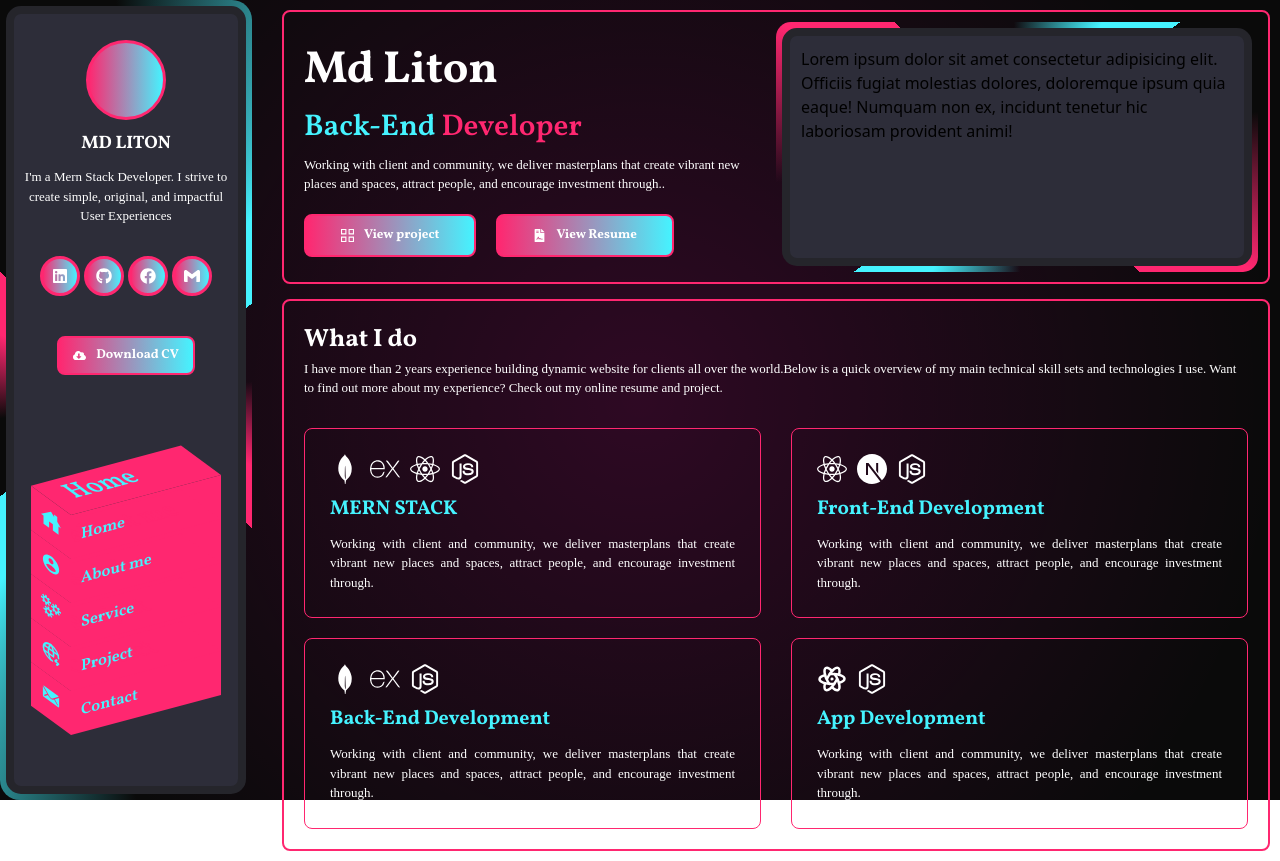
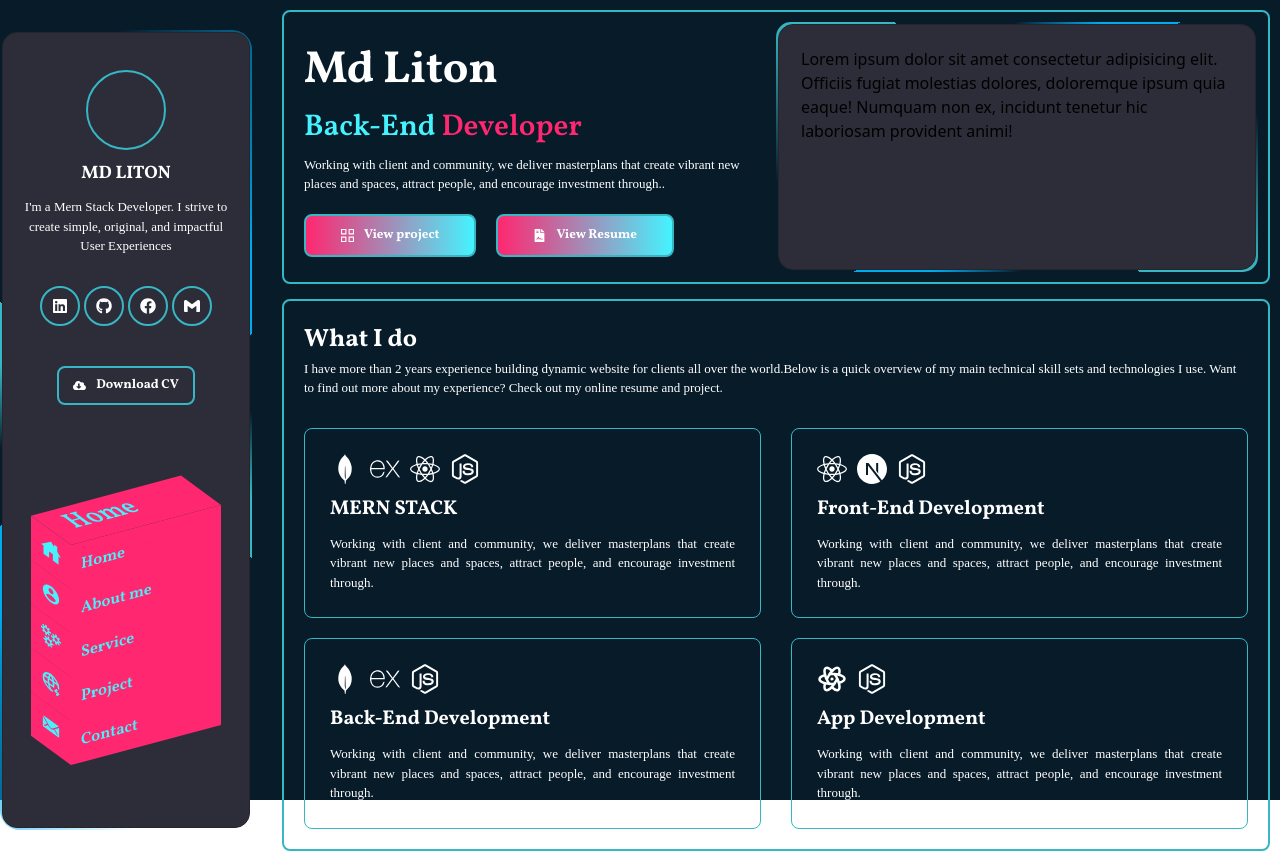
Before and after one commit to md-liton/mdliton, a React (Vite) app: page / in a window 1280 px wide. Built offline with nearby package versions, Linux system fonts and the light colour scheme; a web font is replaced by a local one.

Commit message:
color-change

```diff
--- a/src/App.jsx
+++ b/src/App.jsx
@@ -56,7 +56,7 @@ function App() {
 
   return (
     <>
-      <div className="relative h-screen w-full bg-[radial-gradient(circle_farthest-side,rgba(255,0,182,.15),rgba(255,255,255,0))] z-[1]">
+      <div className="relative h-screen w-full bg-[#081b29]">
         <div className="h-full w-full">
         <RouterProvider router={router} />
         </div>
--- a/src/Components/Contact/Contact.jsx
+++ b/src/Components/Contact/Contact.jsx
@@ -15,7 +15,7 @@ const Contact = () => {
                       <p className='text-white  font-semibold text-[25px] mt-[25px] '>+8801953975506</p>
                       </div>
                   </div>
-                  <div className='w-1/2 border border-2 rounded-lg border-[#ff2770]  cursor-pointer    p-[40px]'>
+                  <div className='w-1/2 border border-2 rounded-lg border-[#ff2770] p-[40px]'>
                   <div className='flex items-center gap-[50px]'>
                   <div>
                     <p className='text-[15px] font-semibold mb-[5px]  text-[#45f3ff]'>Name</p>
--- a/src/Components/Home/Home.jsx
+++ b/src/Components/Home/Home.jsx
@@ -6,7 +6,7 @@ import Welcome from '../Welcome/Welcome'
 const Home = () => {
   const location =useLocation()
   return (
-    <div className='flex max-w-container mx-auto gap-[20px]'>
+    <div className='flex max-w-container mx-auto gap-[20px] items-center'>
         <div className='w-[20%] rounded-xl '>
            <Sidebar/>
         </div>
--- a/src/Components/Sidebar/Sidebar.css
+++ b/src/Components/Sidebar/Sidebar.css
@@ -10,7 +10,7 @@
 .box{
     position: relative;
     border-radius: 15px;
-    background: repeating-conic-gradient(from var(--a),#ff2770 0%,#ff2770 5%,transparent 5% ,transparent 40% ,#ff2770 50%);
+    background: repeating-conic-gradient(from var(--a),#37B7C3 0%,#37B7C3 5%,transparent 5% ,transparent 40% ,#37B7C3 50%);
     animation: animate 3s linear infinite;
     z-index: 1;
 }
@@ -37,7 +37,7 @@
     position: absolute;
     height: 100%;
     width: 100%;
-    background: repeating-conic-gradient(from var(--a),#45f3ff 0%,#45f3ff 5%,transparent 5% ,transparent 40% ,#45f3ff 50%);
+    background: repeating-conic-gradient(from var(--a),#00abf0 0%,#00abf0 5%,transparent 5% ,transparent 40% ,#00abf0 50%);
     animation: animate 5s linear infinite;
     border-radius: 20px;
     z-index: -1;
@@ -45,9 +45,9 @@
 .box::after{
     content: '';
     position: absolute;
-    inset: 6px;
+    inset: 2px;
     background: #2d2d39;
     border-radius: 15px;
-    border:  8px solid #25252b;
+    border:  1px solid #25252b;
     z-index: -1;
 }
--- a/src/Components/Sidebar/Sidebar.jsx
+++ b/src/Components/Sidebar/Sidebar.jsx
@@ -18,7 +18,7 @@ const Sidebar = () => {
           <div className='px-[20px] py-[40px]'>
             <div className=''>
             <div className='flex justify-center  '>
-              <div className=' h-[80px] w-[80px] rounded-full border border-[#ff2770] border-[3px] bg-gradient-to-r from-[#ff2770] to-[#45f3ff] hover:ease-in hover:duration-300  hover:border-[#45f3ff]'>
+              <div className=' h-[80px] w-[80px] rounded-full border border-[#37B7C3] border-[2px] '>
               </div>
             </div>
             <h1 className='text-center text-white font-vollo font-bold text-[18px] my-[10px]'>MD LITON</h1>
@@ -27,21 +27,21 @@ const Sidebar = () => {
 
 
             <div className='flex justify-between mt-[10px]  p-[20px] '>
-              <div className='w-[40px] h-[40px] rounded-full  cursor-pointer border border-[#ff2770] border-[3px] bg-gradient-to-r from-[#ff2770] to-[#45f3ff] hover:ease-in hover:duration-300  hover:border-[#45f3ff] flex justify-center items-center text-white'>
+              <div className='w-[40px] h-[40px] rounded-full  cursor-pointer border border-[#37B7C3] border-[2px] hover:ease-in hover:duration-300  hover:border-[#45f3ff] flex justify-center items-center text-white'>
               <FaLinkedin />
               </div>
-              <div className='w-[40px] h-[40px] rounded-full  cursor-pointer border border-[#ff2770] border-[3px] bg-gradient-to-r from-[#ff2770] to-[#45f3ff] hover:ease-in hover:duration-300  hover:border-[#45f3ff] flex justify-center items-center text-white'>
+              <div className='w-[40px] h-[40px] rounded-full  cursor-pointer border border-[#37B7C3] border-[2px] hover:ease-in hover:duration-300  hover:border-[#45f3ff] flex justify-center items-center text-white'>
               <FaGithub />
               </div>
-              <div className='w-[40px] h-[40px] rounded-full  cursor-pointer border border-[#ff2770] border-[3px] bg-gradient-to-r from-[#ff2770] to-[#45f3ff] hover:ease-in hover:duration-300  hover:border-[#45f3ff] flex justify-center items-center text-white'>
+              <div className='w-[40px] h-[40px] rounded-full  cursor-pointer border border-[#37B7C3] border-[2px] hover:ease-in hover:duration-300  hover:border-[#45f3ff] flex justify-center items-center text-white'>
               <FaFacebook />
               </div>
-              <div className='w-[40px] h-[40px] rounded-full  cursor-pointer border border-[#ff2770] border-[3px] bg-gradient-to-r from-[#ff2770] to-[#45f3ff] hover:ease-in hover:duration-300  hover:border-[#45f3ff] flex justify-center items-center text-white'>
+              <div className='w-[40px] h-[40px] rounded-full  cursor-pointer border border-[#37B7C3] border-[2px] hover:ease-in hover:duration-300  hover:border-[#45f3ff] flex justify-center items-center text-white'>
               <SiGmail />
               </div>
             </div>
             <div className='flex justify-center items-center pt-[20px]'>
-            <div className='text-center text-white font-vollo font-bold text-[13px] border border-[#ff2770] bg-gradient-to-r from-[#ff2770] to-[#45f3ff] border-2 rounded-lg py-[8px] px-[14px] hover:text-[#45f3ff] hover:ease-in hover:duration-300  hover:border-[#45f3ff] flex items-center justify-center gap-[10px] cursor-pointer '>
+            <div className='text-center text-white font-vollo font-bold text-[13px] border border-[#37B7C3] border-2 rounded-lg py-[8px] px-[14px] hover:ease-in hover:duration-300  hover:border-[#45f3ff] flex items-center justify-center gap-[10px] cursor-pointer '>
                 <span><FaCloudDownloadAlt /></span> <span>Download CV</span>
                 </div>
             </div>
--- a/src/Components/Skills/Skills.jsx
+++ b/src/Components/Skills/Skills.jsx
@@ -12,40 +12,40 @@ const Skills = () => {
     <div>
 
     <div className='flex items center justify-center gap-[30px]'>
-      <div className='border border-[#ff2770] rounded-lg p-[25px] w-1/2'>
+      <div className='border border-[#37B7C3] rounded-lg p-[25px] w-1/2'>
         <div className='flex items-center gap-[10px] text-white text-[30px]'>
         <SiMongodb />
         <SiExpress />
         <FaReact />
         <FaNodeJs />
         </div>
-        <h1 className='text-[#45f3ff] text-[20px] font-vollo font-bold my-[10px]'>MERN STACK</h1>
+        <h1 className='text-white text-[20px] font-vollo font-bold my-[10px]'>MERN STACK</h1>
         <p className=' text-white font-play font-thin text-[13px] text-justify '>Working with client and community, we deliver masterplans that create vibrant new places and spaces, attract people, and encourage investment through.</p>
       </div>
-      <div className='border border-[#ff2770] rounded-lg p-[25px] w-1/2'>
+      <div className='border border-[#37B7C3] rounded-lg p-[25px] w-1/2'>
         <div className='flex items-center gap-[10px] text-white text-[30px]'>
         <FaReact /> <SiNextdotjs /><FaNodeJs />
         </div>
-        <h1 className='text-[#45f3ff] text-[20px] font-vollo font-bold my-[10px]'>Front-End Development</h1>
+        <h1 className='text-white text-[20px] font-vollo font-bold my-[10px]'>Front-End Development</h1>
         <p className=' text-white font-play font-thin text-[13px] text-justify '>Working with client and community, we deliver masterplans that create vibrant new places and spaces, attract people, and encourage investment through.</p>
       </div>
     </div>
     <div className='flex items center justify-center gap-[30px] mt-[20px]'>
-      <div className='border border-[#ff2770] rounded-lg p-[25px] w-1/2'>
+      <div className='border border-[#37B7C3] rounded-lg p-[25px] w-1/2'>
         <div className='flex items-center gap-[10px] text-white text-[30px]'>
         <SiMongodb />
         <SiExpress />
         <FaNodeJs />
         </div>
-        <h1 className='text-[#45f3ff] text-[20px] font-vollo font-bold my-[10px]'>Back-End Development</h1>
+        <h1 className='text-white text-[20px] font-vollo font-bold my-[10px]'>Back-End Development</h1>
         <p className=' text-white font-play font-thin text-[13px] text-justify '>Working with client and community, we deliver masterplans that create vibrant new places and spaces, attract people, and encourage investment through.</p>
       </div>
-      <div className='border border-[#ff2770] rounded-lg p-[25px] w-1/2'>
+      <div className='border border-[#37B7C3] rounded-lg p-[25px] w-1/2'>
         <div className='flex items-center gap-[10px] text-white text-[30px]'>
         <TbBrandReactNative />
         <FaNodeJs />
         </div>
-        <h1 className='text-[#45f3ff] text-[20px] font-vollo font-bold my-[10px]'>App Development</h1>
+        <h1 className='text-white text-[20px] font-vollo font-bold my-[10px]'>App Development</h1>
         <p className=' text-white font-play font-thin text-[13px] text-justify '>Working with client and community, we deliver masterplans that create vibrant new places and spaces, attract people, and encourage investment through.</p>
       </div>
     </div>
--- a/src/Components/Welcome/Welcome.jsx
+++ b/src/Components/Welcome/Welcome.jsx
@@ -13,7 +13,7 @@ const Welcome = () => {
   return (
     <>
       <div className='p-[10px]'>
-        <div className=' border border-2 rounded-lg border-[#ff2770] p-[10px]'>
+        <div className=' border border-2 rounded-lg border-[#37B7C3] p-[10px]'>
           <div className='flex items-center'>
 
 
@@ -28,10 +28,10 @@ const Welcome = () => {
               <p className=' text-white font-play font-thin text-[13px]'>Working with client and community, we deliver masterplans that create vibrant new places and spaces, attract people, and encourage investment through..</p>
               <div className="btn mt-[20px] flex items-center gap-[20px]">
 
-                <div className='text-center text-white font-vollo font-bold text-[13px] border border-[#ff2770] bg-gradient-to-r from-[#ff2770] to-[#45f3ff] border-2 rounded-lg py-[10px] px-[35px] hover:text-[#45f3ff] hover:ease-in hover:duration-300  hover:border-[#45f3ff] flex items-center justify-center gap-[10px] cursor-pointer '>
+                <div className='text-center text-white font-vollo font-bold text-[13px] border border-[#37B7C3] bg-gradient-to-r from-[#ff2770] to-[#45f3ff] border-2 rounded-lg py-[10px] px-[35px] hover:text-[#45f3ff] hover:ease-in hover:duration-300  hover:border-[#45f3ff] flex items-center justify-center gap-[10px] cursor-pointer '>
                 <span><GrProjects /></span> <span>View project</span>
                 </div>
-                <div className='text-center text-white font-vollo font-bold text-[13px] border border-[#ff2770] bg-gradient-to-r from-[#ff2770] to-[#45f3ff] border-2 rounded-lg py-[10px] px-[35px] hover:text-[#45f3ff] hover:ease-in hover:duration-300  hover:border-[#45f3ff] flex items-center justify-center gap-[10px] cursor-pointer '>
+                <div className='text-center text-white font-vollo font-bold text-[13px] border border-[#37B7C3] bg-gradient-to-r from-[#ff2770] to-[#45f3ff] border-2 rounded-lg py-[10px] px-[35px] hover:text-[#45f3ff] hover:ease-in hover:duration-300  hover:border-[#45f3ff] flex items-center justify-center gap-[10px] cursor-pointer '>
                 <span><FaFileContract /></span> <span>View Resume</span>
                 </div>
               </div>
@@ -50,7 +50,7 @@ const Welcome = () => {
           </div>
 
         </div>
-        <div className=' border border-2 rounded-lg border-[#ff2770] p-[20px] mt-[15px]'>
+        <div className=' border border-2 rounded-lg border-[#37B7C3] p-[20px] mt-[15px]'>
         <h1 className='text-white font-vollo font-bold text-[25px] '>What I do</h1>
         <p className=' text-white font-play font-thin text-[13px] '>I have more than 2 years experience building dynamic website for clients all over the world.Below is a quick overview of my main technical skill sets and technologies I use.
         Want to find out more about my experience? Check out my online resume and project.</p>
```
